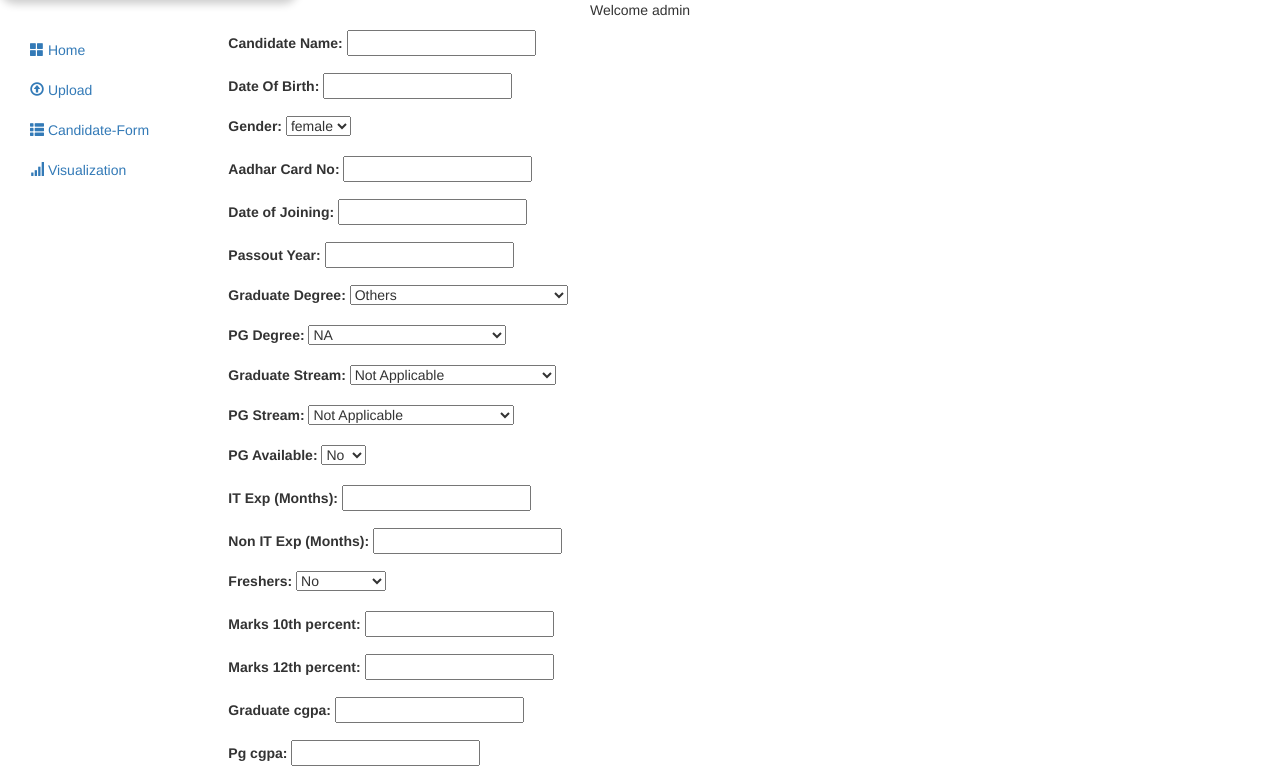
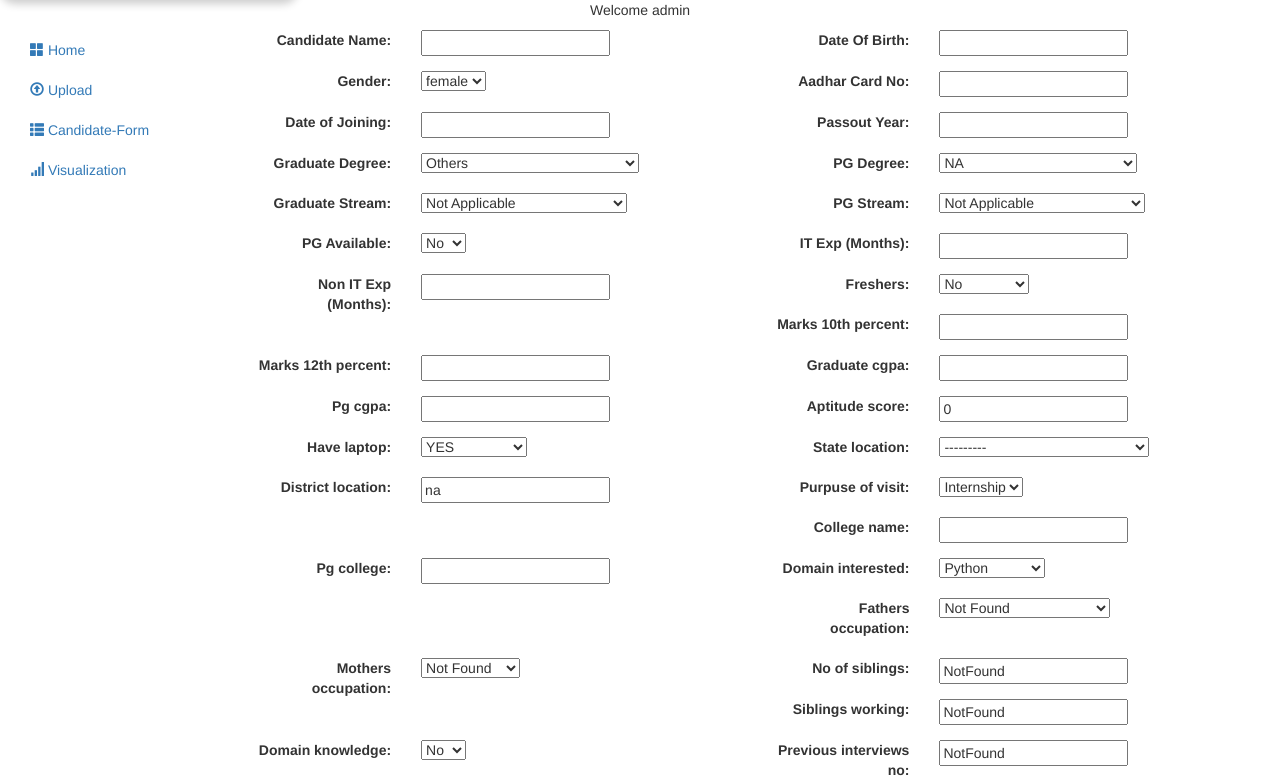
Before and after one commit to sahamaitreyee/kpi, a Django app: page /dpproj/kpi/registration/admin in a window 1280 px wide. Shown: the part 79-862 px from the top of the page. Run offline with Django 3.2, Linux system fonts and the light colour scheme; a user stored in the database is signed in; some libraries are stand-ins or nearby versions.

Commit message:
allignment

```diff
--- a/dpproj/templates/dpproj/kpi_render_form.html
+++ b/dpproj/templates/dpproj/kpi_render_form.html
@@ -1,9 +1,10 @@
 {% csrf_token %}
 <div class="input-group mb-3 text-left table">
     {% for field in form %}
-    <div class="form-group">
+    <div class="form-group col-sm-6">
         {{ field.errors }}
-        {{ field.label_tag }} {{ field }}
+        <div class="text-right col-sm-4">{{ field.label_tag }} </div>
+        <div class="text-left col-sm-2"> {{ field }}</div>
         {% if field.help_text %}
         {% endif %}
     </div>
```
Also changed, not shown: db.sqlite3.
